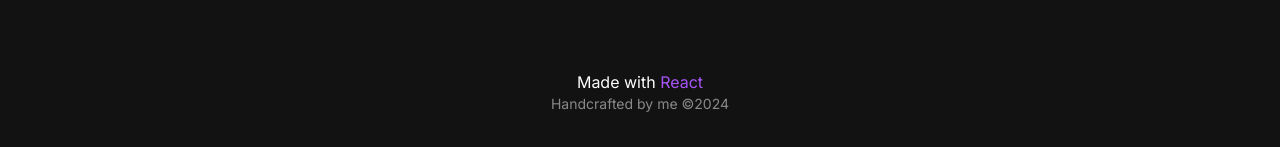
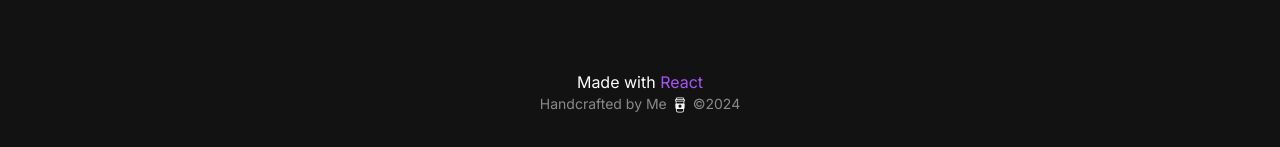
Before and after one commit to AyushScripts/my-portfolio, a Next.js app: page / in a window 1280 px wide. Shown: the part 3592-3739 px from the top of the page. Built offline with nearby package versions, Linux system fonts and the light colour scheme.

Commit message:
Added serparate footer component

```diff
--- /dev/null
+++ b/app/components/Footer.jsx
@@ -0,0 +1,26 @@
+import React from "react";
+import { TiHeart } from "react-icons/ti";
+import { CiCoffeeCup } from "react-icons/ci";
+
+const Footer = () => {
+  return (
+    <div className="mt-20 mb-5 text-center">
+      <h3 className="text-[#131313]/70 dark:text-white">
+        Made with{" "}
+        <span>
+          <a
+            className="text-purple-700 dark:text-purple-500"
+            href="https://react.dev"
+          >
+            React
+          </a>
+        </span>
+      </h3>
+      <p className=" text-[#131313]/50 dark:text-white/50 text-xs md:text-sm">
+        Handcrafted by Me <a href="https://en.wikipedia.org/wiki/Coffee"><CiCoffeeCup className="inline-block text-lg text-red-400 dark:text-white" /></a> ©{new Date().getFullYear()}
+      </p>
+    </div>
+  );
+};
+
+export default Footer;
--- a/app/components/HeroSection.jsx
+++ b/app/components/HeroSection.jsx
@@ -32,13 +32,17 @@ const HeroSection = () => {
               repeat={Infinity}
             />
           </h1>
-          <p className="text-[#817d7d] dark:text-[#adb7be] text-base sm:text-lg mb-6 lg:text-xl">
+          <p className="text-[#817d7d] hidden sm:block dark:text-[#adb7be] text-base sm:text-lg mb-6 lg:text-xl">
             I assist designers, small agencies/startups, and businesses in realizing
             their visions. Utilizing tools like Figma, VS Code, and a good cup
             of coffee, I transform your concepts into CMS-integrated and
             e-commerce-ready websites, delivering them promptly and within
             budget.
           </p>
+          <p className="text-[#817d7d] sm:hidden dark:text-[#adb7be] text-base sm:text-lg mb-6 lg:text-xl">
+          I am a full-stack (MERN) developer with a passion for front-end and no-code development.
+          </p>
+
           <SocialLinks />
         </div>
 
--- a/app/page.js
+++ b/app/page.js
@@ -8,6 +8,7 @@ import Link from "next/link";
 import Skills from "./components/Skills";
 import ProjectSection from "./components/ProjectSection";
 import ContactMe from "./components/ContactMe";
+import Footer from "./components/Footer";
 
 export default function Home() {
   const [darkMode, setDarkMode] = useState(true);
@@ -48,21 +49,8 @@ export default function Home() {
         <div className="container mt-24 mx-auto px-12 py-4">
           <ProjectSection />
           <ContactMe />
+          <Footer/>
 
-          <footer className="mt-20 mb-5 text-center">
-
-            <h3 className="text-[#131313]/70 dark:text-white">
-              Made with{" "}
-              <span>
-                <a className="text-purple-700 dark:text-purple-500" href="https://react.dev">
-                  React
-                </a>
-              </span>
-            </h3>
-            <p className=" text-[#131313]/50 dark:text-white/50 text-xs md:text-sm">
-              Handcrafted by me ©{new Date().getFullYear()}{" "}
-            </p>
-          </footer>
         </div>
       </main>
     </div>
```
